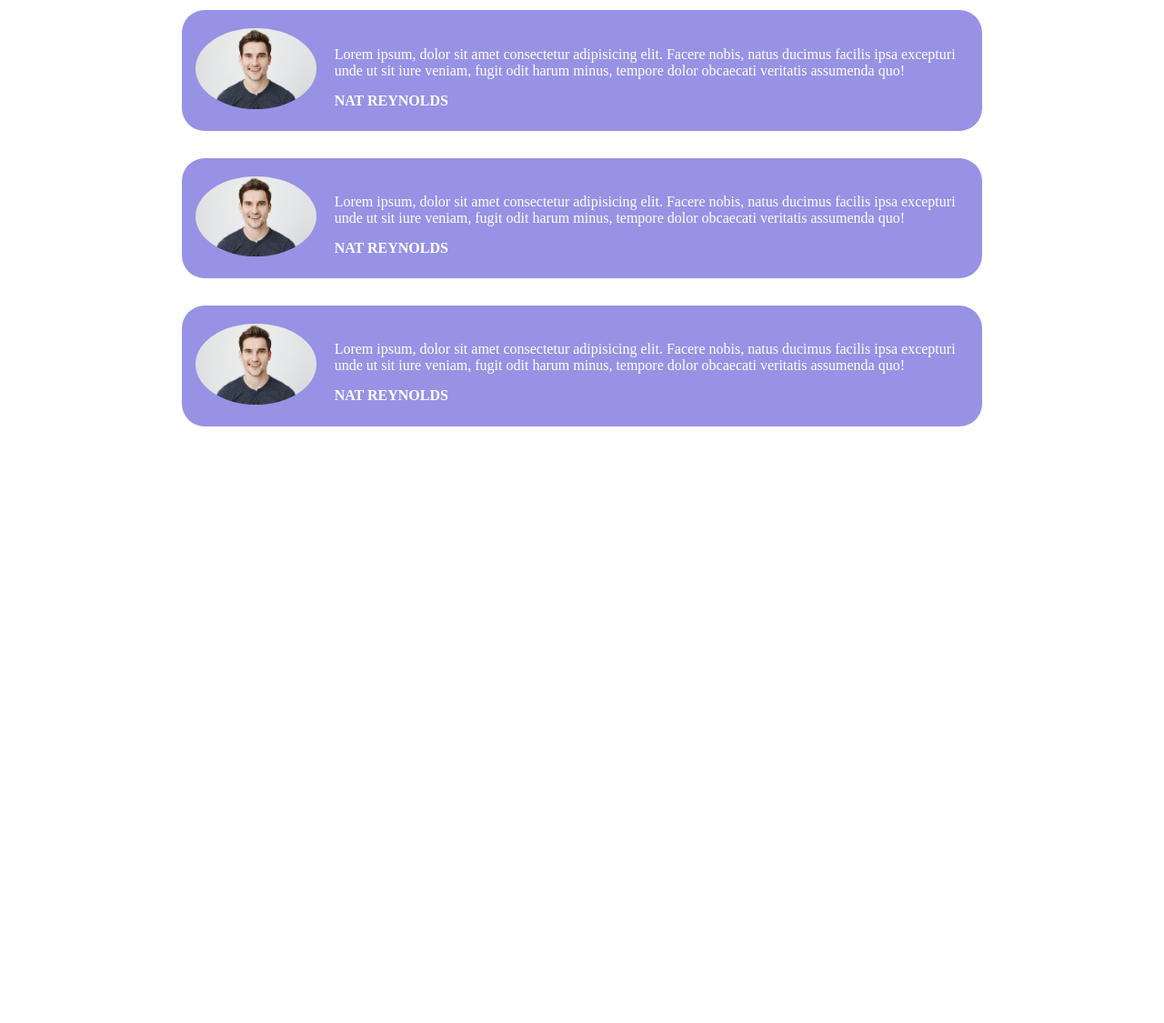
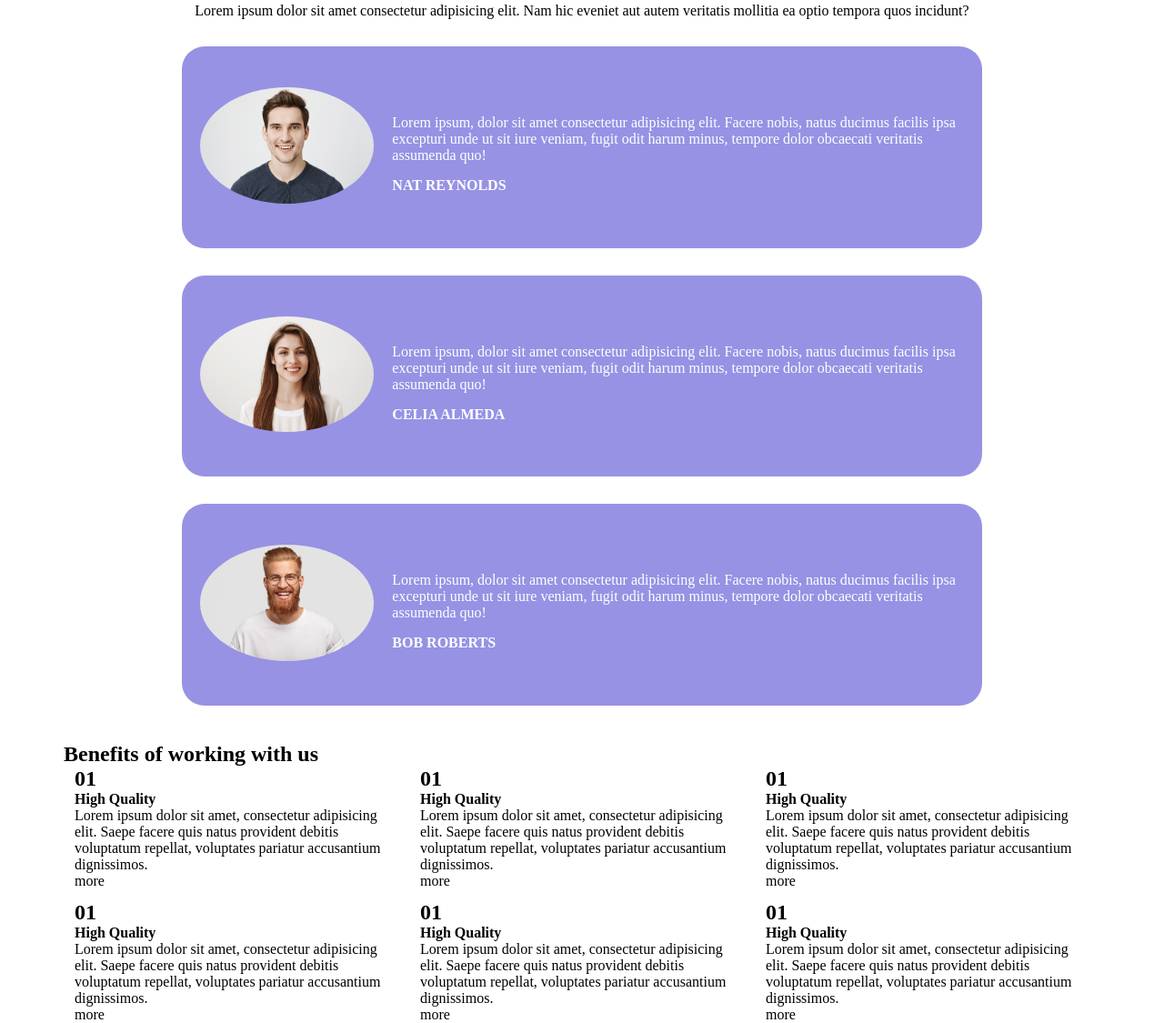
Before and after one commit to giannisaladino/htmlcss-responsive-layout, a plain HTML site: page index.html in a window 1280 px wide. Shown: the part 1434-2559 px from the top of the page at 91% size. Before the commit the page ends 1943 px from the top, so only its background shows below. Drawn offline with Linux system fonts and the light colour scheme.

Commit message:
ADD: benefits-section

```diff
--- a/css/app.css
+++ b/css/app.css
@@ -137,7 +137,7 @@ li {
 .planning {
     margin-top: 60px;
     background-color: #9792E4;
-    padding: 15px 10px;
+    padding: 35px 10px;
 }
 
 .planning-card-violet {
@@ -215,7 +215,7 @@ li {
 
 .people-card .people-img img {
 	border-radius: 50%;
-	width: 250px;
+	width: 400px;
 }
 
 .people-speech p {
@@ -237,6 +237,10 @@ li {
         width: calc(4 * 100% / 12);
     }
 
+	.col-md-6 {
+		width: calc(6 * 100% / 12);
+	}
+
     .col-md-8 {
         width: calc(8 * 100% / 12);
     }
@@ -246,6 +250,7 @@ li {
 	}
 
 	.people-card {
+		padding: 45px 20px;
 		flex-direction: row;
 		gap: 20px;
 		align-items: center;
@@ -273,9 +278,7 @@ li {
 
 	.col-lg-4 {
         width: calc(4 * 100% / 12);
-		display: flex;
-		flex-direction: column;
-		justify-content: end;
+		margin-top: auto;
     }
 
     .col-lg-8 {
--- a/index.html
+++ b/index.html
@@ -113,7 +113,7 @@
                         <div class="planning-card-violet">
                             <img src="./img/planning1.png" alt="">
                             <h3 class="planning-title">Strategic Planning</h3>
-                            <p>Lorem ipsum dolor sit amet consectetur adipisicing elit. Eos maiores, ad corporis omnis dolorum architecto debitis vero illo aliquam minima consectetur officia placeat voluptates exercitationem!</p>
+                            <p>Lorem ipsum dolor sit amet consectetur adipisicing elit. <br> Eos maiores, ad corporis omnis dolorum architecto debitis vero illo <br> aliquam minima consectetur officia placeat voluptates exercitationem!</p>
                         </div>
                     </div>
                     <div class="col-12 col-lg-4">
@@ -149,23 +149,79 @@
 
                 <div class="card people-card">
                     <div class="people-img">
-                        <img src="./img/testimonial1.jpg" alt="">
+                        <img src="./img/testimonial2.jpg" alt="">
                     </div>
                     <div class="people-speech">
                         <p>Lorem ipsum, dolor sit amet consectetur adipisicing elit. Facere nobis, natus ducimus facilis ipsa excepturi unde ut sit iure veniam, fugit odit harum minus, tempore dolor obcaecati veritatis assumenda quo!
                         </p>
-                        <p><strong>NAT REYNOLDS</strong></p>
+                        <p><strong>CELIA ALMEDA</strong></p>
                     </div>
                 </div>
 
                 <div class="card people-card">
                     <div class="people-img">
-                        <img src="./img/testimonial1.jpg" alt="">
+                        <img src="./img/testimonial3.jpg" alt="">
                     </div>
                     <div class="people-speech">
                         <p>Lorem ipsum, dolor sit amet consectetur adipisicing elit. Facere nobis, natus ducimus facilis ipsa excepturi unde ut sit iure veniam, fugit odit harum minus, tempore dolor obcaecati veritatis assumenda quo!
                         </p>
-                        <p><strong>NAT REYNOLDS</strong></p>
+                        <p><strong>BOB ROBERTS</strong></p>
+                    </div>
+                </div>
+            </div>
+        </section>
+
+        <section class="benefits">
+            <div class="container">
+                <h2>Benefits of working with us</h2>
+                <div class="row">
+                    <div class="col-12 col-md-6 col-lg-4">
+                        <div class="card">
+                            <h1>01</h1>
+                            <h4>High Quality</h4>
+                            <p>Lorem ipsum dolor sit amet, consectetur adipisicing elit. Saepe facere quis natus provident debitis voluptatum repellat, voluptates pariatur accusantium dignissimos.</p>
+                            <a href="#">more</a>
+                        </div>
+                    </div>
+                    <div class="col-12 col-md-6 col-lg-4">
+                        <div class="card">
+                            <h1>01</h1>
+                            <h4>High Quality</h4>
+                            <p>Lorem ipsum dolor sit amet, consectetur adipisicing elit. Saepe facere quis natus provident debitis voluptatum repellat, voluptates pariatur accusantium dignissimos.</p>
+                            <a href="#">more</a>
+                        </div>
+                    </div>
+                    <div class="col-12 col-md-6 col-lg-4">
+                        <div class="card">
+                            <h1>01</h1>
+                            <h4>High Quality</h4>
+                            <p>Lorem ipsum dolor sit amet, consectetur adipisicing elit. Saepe facere quis natus provident debitis voluptatum repellat, voluptates pariatur accusantium dignissimos.</p>
+                            <a href="#">more</a>
+                        </div>
+                    </div>
+                    <div class="col-12 col-md-6 col-lg-4">
+                        <div class="card">
+                            <h1>01</h1>
+                            <h4>High Quality</h4>
+                            <p>Lorem ipsum dolor sit amet, consectetur adipisicing elit. Saepe facere quis natus provident debitis voluptatum repellat, voluptates pariatur accusantium dignissimos.</p>
+                            <a href="#">more</a>
+                        </div>
+                    </div>
+                    <div class="col-12 col-md-6 col-lg-4">
+                        <div class="card">
+                            <h1>01</h1>
+                            <h4>High Quality</h4>
+                            <p>Lorem ipsum dolor sit amet, consectetur adipisicing elit. Saepe facere quis natus provident debitis voluptatum repellat, voluptates pariatur accusantium dignissimos.</p>
+                            <a href="#">more</a>
+                        </div>
+                    </div>
+                    <div class="col-12 col-md-6 col-lg-4 ">
+                        <div class="card">
+                            <h1>01</h1>
+                            <h4>High Quality</h4>
+                            <p>Lorem ipsum dolor sit amet, consectetur adipisicing elit. Saepe facere quis natus provident debitis voluptatum repellat, voluptates pariatur accusantium dignissimos.</p>
+                            <a href="#">more</a>
+                        </div>
                     </div>
                 </div>
             </div>
```
